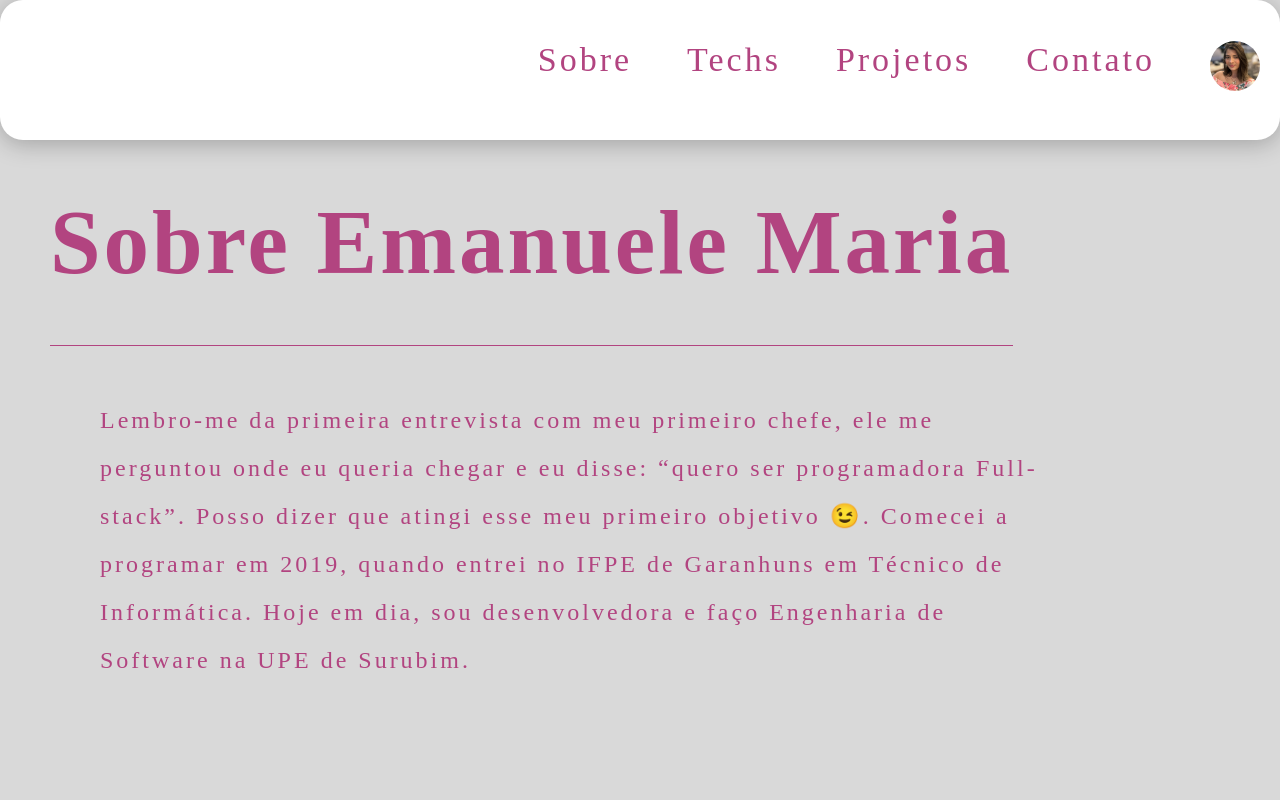
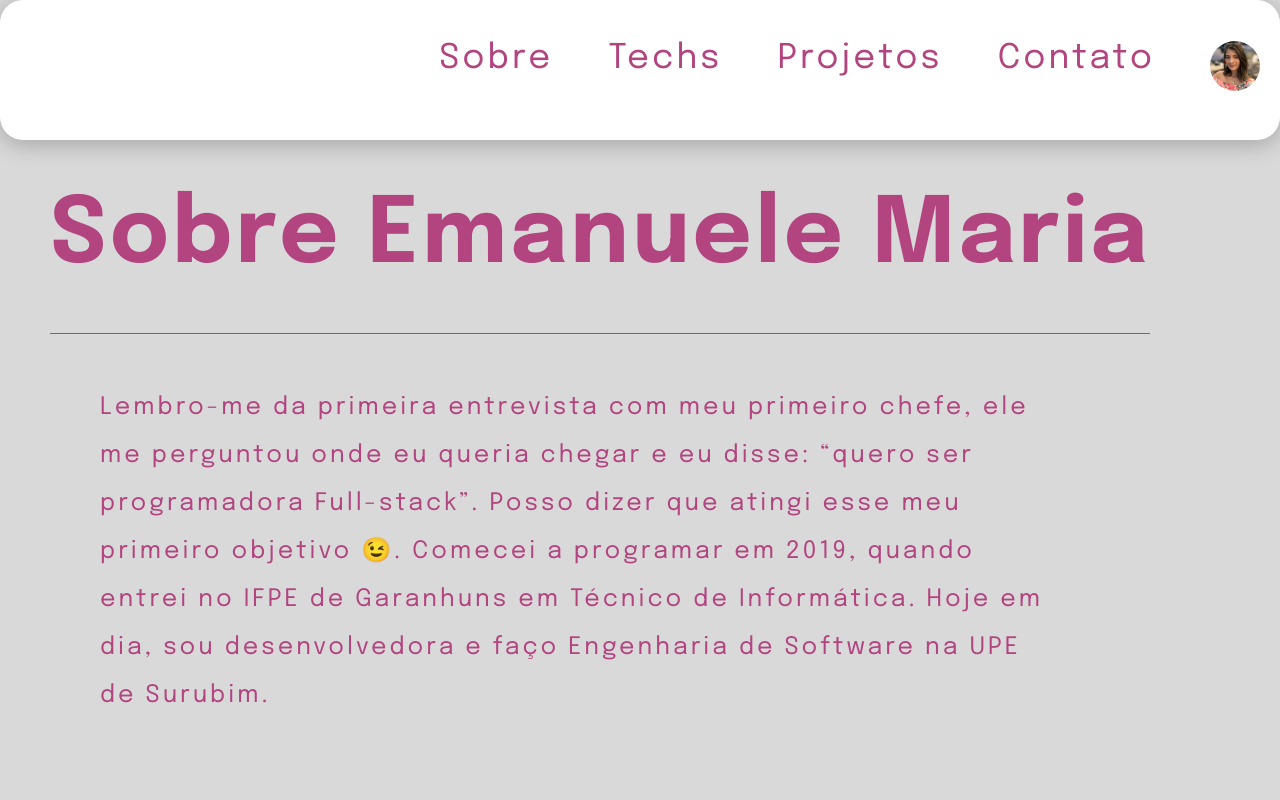
Before and after one commit to emanuuele/portfolio, a Next.js app: page / in a window 1280 px wide. Shown: the top 800 px of the page. Built offline with nearby package versions, Linux system fonts and the light colour scheme.

Commit message:
Update font-family in page styles for improved typography

```diff
--- a/src/app/page.module.css
+++ b/src/app/page.module.css
@@ -5,7 +5,7 @@
   display: flex;
   flex-direction: column;
   justify-content: flex-start;
-  font-family: '__nextjs-Geist';
+  font-family: '__nextjs-Geist', 'Epilogue', sans-serif;
   font-optical-sizing: auto;
   font-style: normal;
   letter-spacing: 3px;
```
